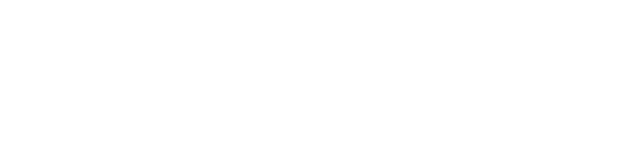
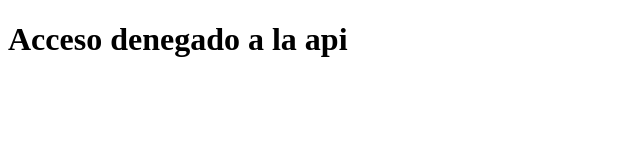
Before and after one commit to carlosValencia01/node-restserver, a website: page public/index.html in a window 1280 px wide. Shown: the whole page, without its empty margins (0-640 px from the left). Drawn offline with Linux system fonts and the light colour scheme.

Commit message:
feat:index page message

```diff
--- a/public/index.html
+++ b/public/index.html
@@ -6,5 +6,7 @@
     <meta name="viewport" content="width=device-width, initial-scale=1.0" />
     <title>Acceso denegado</title>
   </head>
-  <body></body>
+  <body>
+    <h1>Acceso denegado a la api</h1>
+  </body>
 </html>
```
